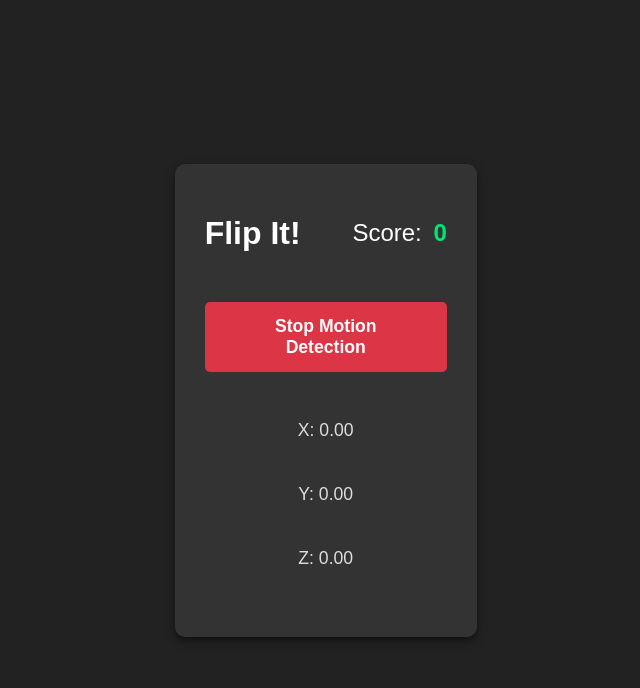
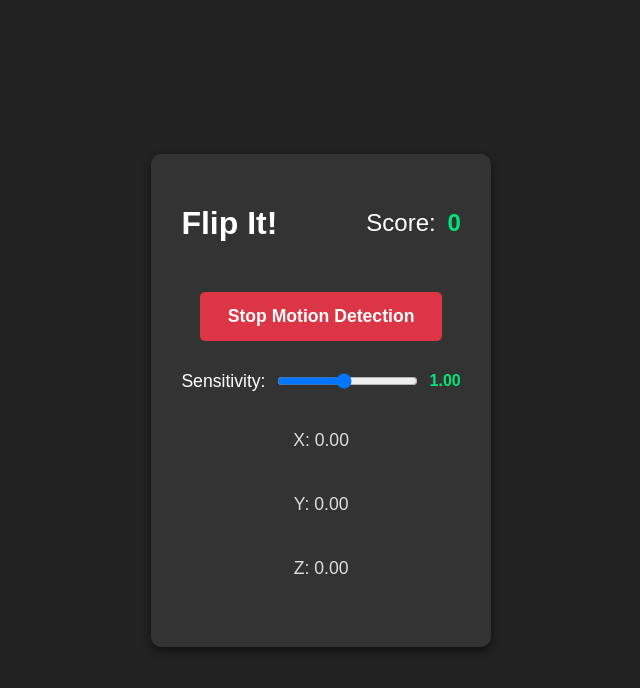
Before and after one commit to IsherfG/phone-tricks, a React (Vite) app: page / in a window 1280 px wide. Both pictures are taken after a click on the button "Start Motion Detection". Shown: the top 688 px of the page, without its empty margins (314-954 px from the left). Built offline with nearby package versions, Linux system fonts and the light colour scheme; no server answers.

Commit message:
I THINK IT'S FIXED

```diff
--- a/src/App.css
+++ b/src/App.css
@@ -89,3 +89,27 @@ background-color: #b02a37;
   font-size: 1.1rem;
   color: #999;
 }
+
+/* Existing CSS */
+
+.sensitivity-control {
+  margin-top: 20px;
+  display: flex;
+  align-items: center;
+  justify-content: center;
+  gap: 10px;
+}
+
+.sensitivity-control label {
+  color: #fff;
+  font-size: 1.1rem;
+}
+
+.sensitivity-control input[type="range"] {
+  width: 150px;
+}
+
+.sensitivity-value {
+  color: #00e676;
+  font-weight: bold;
+}
--- a/src/App.jsx
+++ b/src/App.jsx
@@ -20,20 +20,14 @@ function App() {
     const [isDeviceMotionSupported, setIsDeviceMotionSupported] = useState(false);
     const [score, setScore] = useState(0);
     const [lastFlipMagnitude, setLastFlipMagnitude] = useState(0);
+    const [sensitivity, setSensitivity] = useState(1); // Added sensitivity
+    const [isCoolingDown, setIsCoolingDown] = useState(false);
+    const coolDownDuration = 300; // Reduced cooldown
 
     useEffect(() => {
-        // Check if DeviceMotionEvent is supported
-        setIsDeviceMotionSupported(
-            typeof DeviceMotionEvent !== 'undefined'
-        );
-
-        // Get the browser info
+        setIsDeviceMotionSupported(typeof DeviceMotionEvent !== 'undefined');
         const userAgent = navigator.userAgent;
-        if (userAgent.includes('Firefox')) {
-            setBrowser('firefox');
-        } else {
-            setBrowser('chrome');
-        }
+        setBrowser(userAgent.includes('Firefox') ? 'firefox' : 'chrome');
     }, []);
 
     useEffect(() => {
@@ -44,7 +38,6 @@ function App() {
             };
             window.addEventListener('devicemotion', eventListener);
         }
-
         return () => {
             if (eventListener) {
                 window.removeEventListener('devicemotion', eventListener);
@@ -53,35 +46,25 @@ function App() {
     }, [isMotionActive, browser]);
 
     const handleStart = () => {
-      console.log("handleStart function called!");
         if (isPlaying) stop();
-
         if (!isDeviceMotionSupported) {
             alert('Device motion API is not supported on this device.');
             return;
         }
-
-        // Request permission for iOS 13+ and some other browsers
         if (typeof DeviceMotionEvent.requestPermission === 'function') {
             DeviceMotionEvent.requestPermission()
                 .then(permissionState => {
                     if (permissionState === 'granted') {
                         setIsMotionActive(true);
                         motionRef.current = { ...motionRef.current, initialBias: { x: 0, y: 0, z: 0 } };
-                        console.log("Device motion permission granted!");
                     } else {
                         alert('Device motion permission not granted.');
-                        console.log("Device motion permission denied.");
                     }
                 })
-                .catch(error => {
-                    console.error("Error requesting device motion permission:", error);
-                });
+                .catch(console.error);
         } else {
-            // No permission request needed or not supported, just start
             setIsMotionActive(true);
             motionRef.current = { ...motionRef.current, initialBias: { x: 0, y: 0, z: 0 } };
-            console.log("Device motion permission request not needed or supported.");
         }
     };
 
@@ -90,38 +73,43 @@ function App() {
         setIsMotionActive(false);
         setScore(0);
         setLastFlipMagnitude(0);
-        motionRef.current = {
-            previousAcceleration: null,
-            isFlipping: false,
-            initialBias: { x: 0, y: 0, z: 0 },
-        };
+        motionRef.current = { previousAcceleration: null, isFlipping: false, initialBias: { x: 0, y: 0, z: 0 } };
     };
 
     const handleDeviceMotion = (event) => {
-        let x, y, z;
+        if (isCoolingDown) {
+            return;
+        }
 
-        // Helper function to safely get acceleration data
-        const getAcceleration = (evt) => {
-            return {
-                x: evt.acceleration?.x || evt.accelerationIncludingGravity?.x || 0,
-                y: evt.acceleration?.y || evt.accelerationIncludingGravity?.y || 0,
-                z: evt.acceleration?.z || evt.accelerationIncludingGravity?.z || 0,
-            };
-        };
+        let accelerationData;
+        if (browser === 'chrome') {
+            accelerationData = event.acceleration;
+        } else if (browser === 'firefox') {
+            accelerationData = event.accelerationIncludingGravity;
+        }
 
-        const accelerationData = getAcceleration(event);
-        x = accelerationData.x;
-        y = accelerationData.y;
-        z = accelerationData.z;
-
-        if (!x && !y && !z) {
+        if (!accelerationData || (!accelerationData.x && !accelerationData.y && !accelerationData.z)) {
             console.error("No valid acceleration data available.");
             setMotionData({ x: 0, y: 0, z: 0 });
             return;
         }
 
-        // Handle Firefox's acceleration
-        if (browser === 'firefox' && event.acceleration) {
+        let { x, y, z } = accelerationData;
+
+        // If firefox, handle gravity
+        if (browser === 'firefox' && event.accelerationIncludingGravity) {
+            const gravity = 9.81;
+            const norm = Math.sqrt(
+                Math.pow(event.accelerationIncludingGravity.x, 2) +
+                Math.pow(event.accelerationIncludingGravity.y, 2) +
+                Math.pow(event.accelerationIncludingGravity.z, 2)
+            );
+            if (norm > 0) {
+                x = accelerationData.x - (event.accelerationIncludingGravity.x / norm) * gravity;
+                y = accelerationData.y - (event.accelerationIncludingGravity.y / norm) * gravity;
+                z = accelerationData.z - (event.accelerationIncludingGravity.z / norm) * gravity;
+            }
+        } else if (browser === 'chrome' && event.acceleration) {
             x = event.acceleration.x;
             y = event.acceleration.y;
             z = event.acceleration.z;
@@ -139,13 +127,14 @@ function App() {
             return;
         }
 
-        const thresholdX = 0.7;
-        const thresholdY = 0.7;
-        const thresholdZ = 0.7;
+        const baseThreshold = 8; // Adjusted base threshold
+        const thresholdX = baseThreshold * sensitivity;
+        const thresholdY = baseThreshold * sensitivity;
+        const thresholdZ = baseThreshold * sensitivity;
 
-        const deltaX = x - previousAcceleration.x;
-        const deltaY = y - previousAcceleration.y;
-        const deltaZ = z - previousAcceleration.z;
+        const deltaX = (x - initialBias.x) - (previousAcceleration.x - initialBias.x);
+        const deltaY = (y - initialBias.y) - (previousAcceleration.y - initialBias.y);
+        const deltaZ = (z - initialBias.z) - (previousAcceleration.z - initialBias.z);
 
         const isFastMotion =
             Math.abs(deltaX) > thresholdX ||
@@ -158,13 +147,14 @@ function App() {
 
             const magnitude = Math.sqrt(deltaX * deltaX + deltaY * deltaY + deltaZ * deltaZ);
             setLastFlipMagnitude(magnitude);
-
-            const scoreIncrement = Math.round(magnitude * 10);
+            const scoreIncrement = Math.round(magnitude);
             setScore(prevScore => prevScore + scoreIncrement);
 
+            setIsCoolingDown(true);
             setTimeout(() => {
                 motionRef.current = { ...motionRef.current, isFlipping: false };
-            }, 500);
+                setIsCoolingDown(false);
+            }, coolDownDuration);
         }
 
         setMotionData({ x, y, z });
@@ -186,9 +176,24 @@ function App() {
                     Start Motion Detection
                 </button>
             ) : (
-                <button onClick={handleStop} className="action-button stop-button">
-                    Stop Motion Detection
-                </button>
+                <div>
+                    <button onClick={handleStop} className="action-button stop-button">
+                        Stop Motion Detection
+                    </button>
+                    <div className="sensitivity-control">
+                        <label htmlFor="sensitivity">Sensitivity:</label>
+                        <input
+                            type="range"
+                            id="sensitivity"
+                            min="0.1"
+                            max="2"
+                            step="0.05"
+                            value={sensitivity}
+                            onChange={(e) => setSensitivity(parseFloat(e.target.value))}
+                        />
+                        <span className="sensitivity-value">{sensitivity.toFixed(2)}</span>
+                    </div>
+                </div>
             )}
             <div className="motion-data">
                 <p>X: {motionData.x?.toFixed(2) ?? 0}</p>
```
